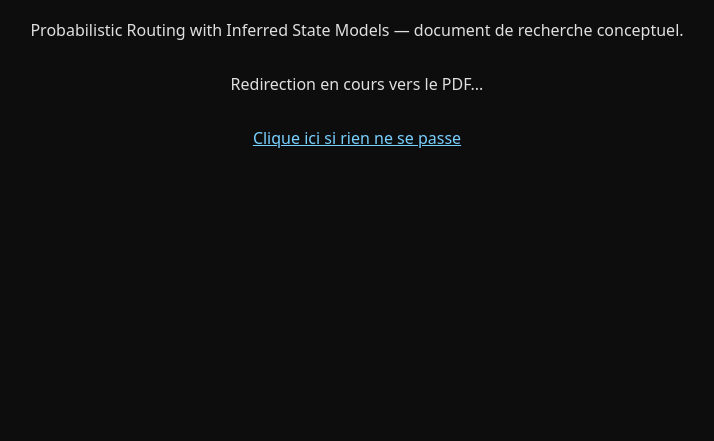
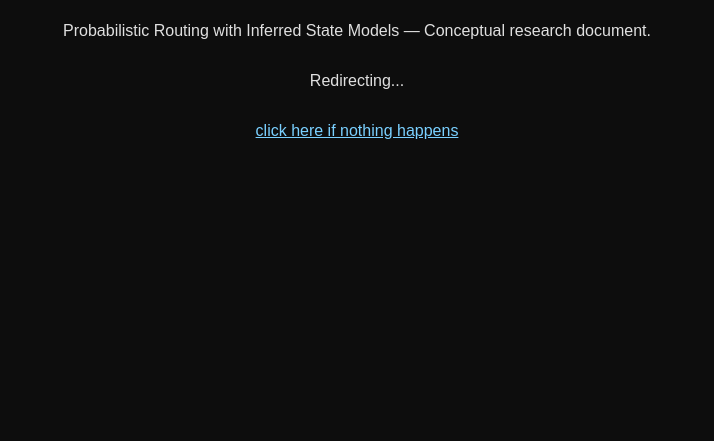
Before and after one commit to Thetecker/P.R.I.S.M---Conceptual-research-document, a plain HTML site: page index.html in a window 1280 px wide. Shown: the part 359-800 px from the top of the page, without its empty margins (283-997 px from the left). Drawn offline with Linux system fonts and the light colour scheme.

Commit message:
Revise title and description in index.html
Updated the title and meta description for clarity. Changed French text to English for consistency.

```diff
--- a/index.html
+++ b/index.html
@@ -2,13 +2,13 @@
 <html lang="fr">
 <head>
   <meta charset="UTF-8">
-  <title>PRISM — Probabilistic Routing with Inferred State Models</title>
-  <meta name="description" content="PRISM : document de recherche conceptuel sur le Probabilistic Routing with Inferred State Models, un framework open-source pour la prédiction comportementale d'agents interactifs.">
+  <title>PRISM — Probabilistic Routing with Inferred State Models — A behavioral prediction framework for interactive agents</title>
+  <meta name="description" content="PRISM is an open-source research framework for behavioral prediction of interactive agents built on a mixture-of-experts architecture a shared Transformer conditioned by dynamic profile vectors and Bayesian online changepoint detection">
   <meta http-equiv="refresh" content="2; url=PRISM-conceptual-research-document.pdf">
   <link rel="canonical" href="PRISM-conceptual-research-document.pdf">
   <style>
     body {
-      font-family: system-ui, sans-serif;
+      font-family: sans-serif;
       background: #0d0d0d;
       color: #e0e0e0;
       display: flex;
@@ -24,8 +24,8 @@
 </head>
 <body>
   <h1>PRISM</h1>
-  <p>Probabilistic Routing with Inferred State Models — document de recherche conceptuel.</p>
-  <p>Redirection en cours vers le PDF...</p>
-  <p><a href="PRISM-conceptual-research-document.pdf">Clique ici si rien ne se passe</a></p>
+  <p>Probabilistic Routing with Inferred State Models — Conceptual research document.</p>
+  <p>Redirecting...</p>
+  <p><a href="PRISM-conceptual-research-document.pdf">click here if nothing happens</a></p>
 </body>
 </html>
```
